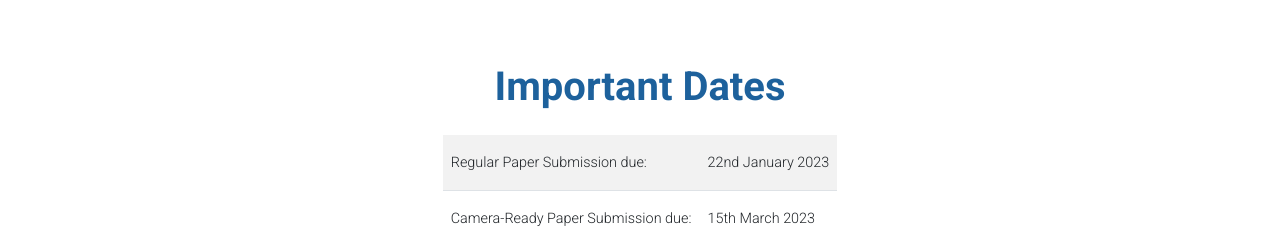
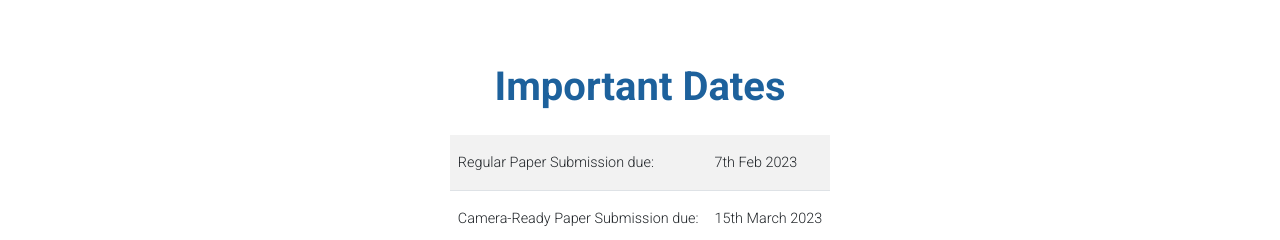
Before and after one commit to PriyanshuRj/IEEE-website, a React (Create React App) app: page / in a window 1280 px wide. Shown: the part 2100-2340 px from the top of the page. Built offline with nearby package versions, Linux system fonts and the light colour scheme.

Commit message:
Date update again

```diff
--- a/src/components/UI/Calander.js
+++ b/src/components/UI/Calander.js
@@ -17,7 +17,7 @@ const TablePage = (props) => {
     rows: [
       {
         name: "Regular Paper Submission due:",
-        date: "22nd January 2023",
+        date: "7th Feb 2023",
       },
       {
         name: "Camera-Ready Paper Submission due:",
--- a/src/components/UI/Table.js
+++ b/src/components/UI/Table.js
@@ -21,7 +21,7 @@ const TablePage=(props)=>{
             },
             {
                 'name':'Regular Paper Submission due:',
-                'date':'22nd January 2023'
+                'date':'7th February 2023'
             },
             {
                 'name':'Paper Acceptance Date',
```
Also changed, not shown: public/11th_IEEE_ESDC_2023.jpg.
